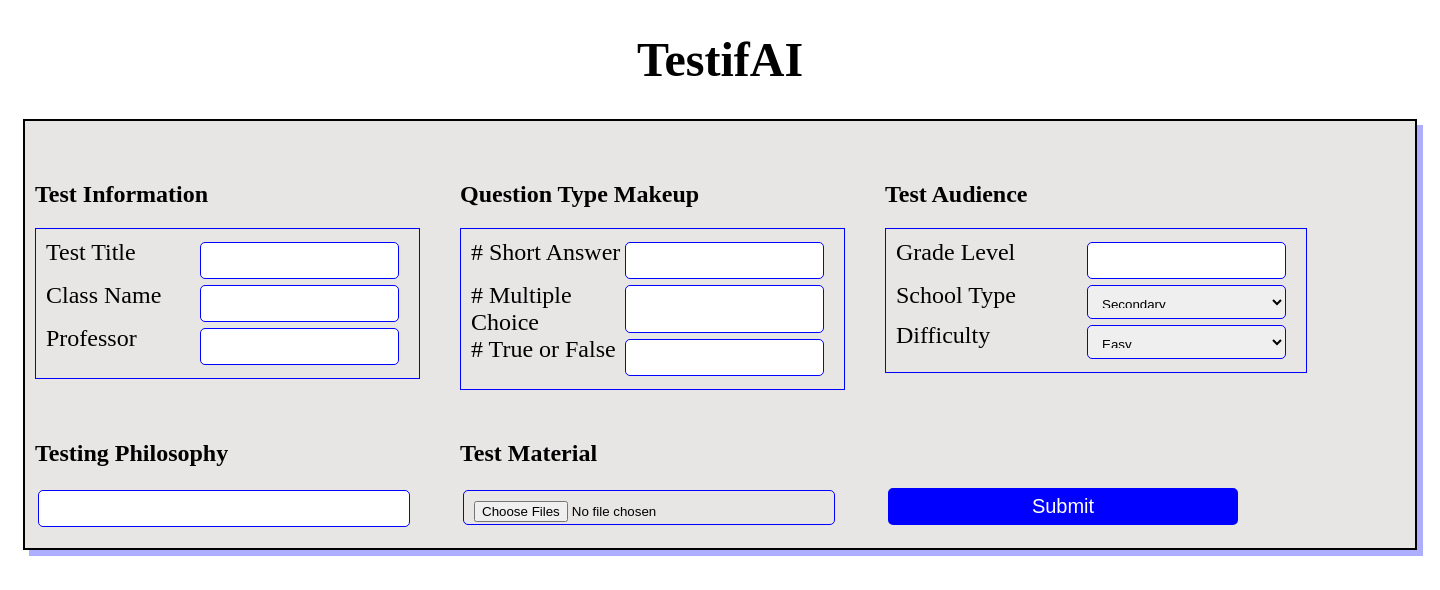
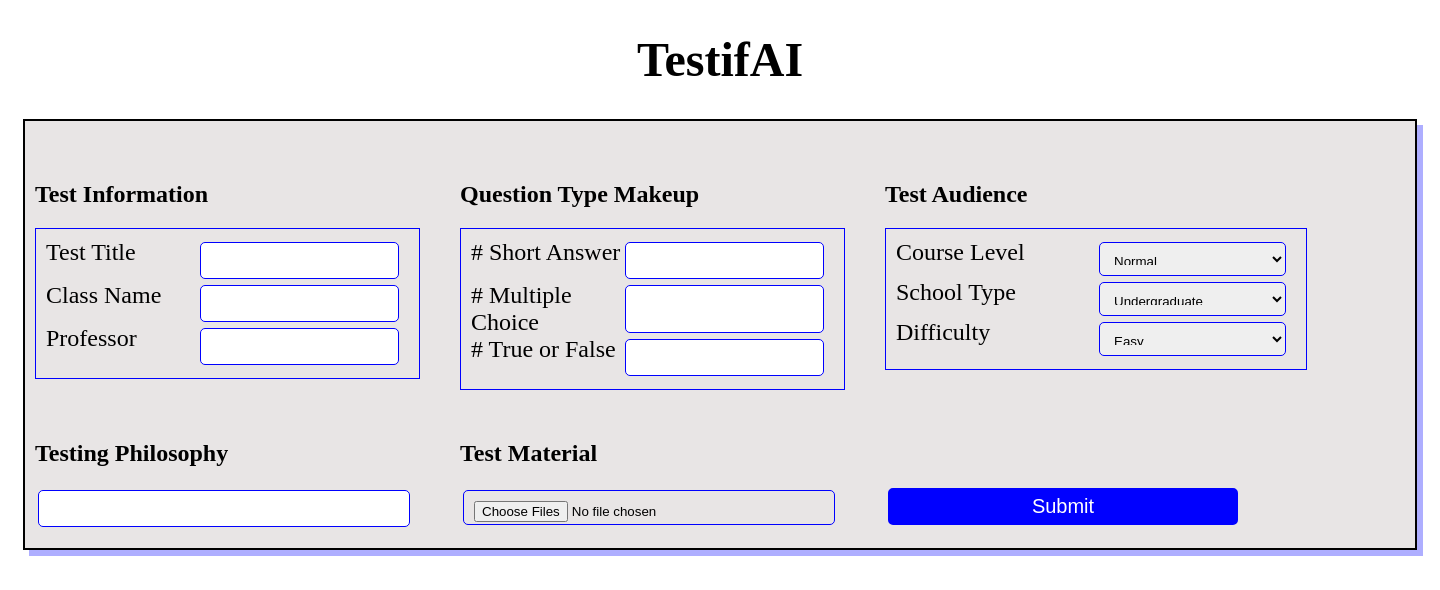
Before and after one commit to SpencerPresley/UMBC-2024-Hackathon, a FastAPI app: page / in a window 1440 px wide. Shown: the top 590 px of the page. Run offline with FastAPI, Linux system fonts and the light colour scheme.

Commit message:
reworking options for course level and school type and making inputs required

```diff
--- a/templates/form.html
+++ b/templates/form.html
@@ -15,13 +15,13 @@
                 <h2>Test Information</h2>
                 <div class="question-grid">
                     <label for="">Test Title</label>
-                    <input type="text" class="titleInput" name="title">
+                    <input type="text" class="titleInput" name="title" required>
 
                     <label for="">Class Name</label>
-                    <input type="text" class="classInput" name="course">
+                    <input type="text" class="classInput" name="course" required>
 
                     <label for="">Professor</label>
-                    <input type="text" class="professorInput" name="professor">
+                    <input type="text" class="professorInput" name="professor" required>
                 </div>
             </div>
 
@@ -29,26 +29,32 @@
                 <h2>Question Type Makeup</h2>
                 <div class="question-grid">
                     <label for=""># Short Answer</label>
-                    <input type="number" class="writtenInput" name="number_of_mcq_questions">
+                    <input type="number" class="writtenInput" name="number_of_mcq_questions" required>
 
                     <label for=""># Multiple Choice</label>
-                    <input type="number" class="multipleInput" name="number_of_written_questions">
+                    <input type="number" class="multipleInput" name="number_of_written_questions" required>
 
                     <label for=""># True or False</label>
-                    <input type="number" class="tfInput" name="number_of_TF_questions">
+                    <input type="number" class="tfInput" name="number_of_TF_questions" required>
                 </div>
             </div>
 
             <div id="testAudience">
                 <h2>Test Audience</h2>
                 <div class="question-grid">
-                    <label for="">Grade Level</label>
-                    <input type="number" class="schoolInput" name="school_type">
+                    <label for="">Course Level</label>
+                    <select id="level" name="level">
+                        <option value="Remedial">Remedial</option>
+                        <option value="Normal" selected>Normal</option>
+                        <option value="Honors">Honors</option>
+                    </select>
 
                     <label for="">School Type</label>
                     <select id="difficulty" name="difficulty">
-                        <option value="Secondary">Secondary</option>
-                        <option value="College">College</option>
+                        <option value="Elementary">Elementary</option>
+                        <option value="Middle">Middle</option>
+                        <option value="High">High</option>
+                        <option value="Undergraduate" selected>Undergraduate</option>
                         <option value="Graduate">Graduate</option>
                     </select>
 
@@ -56,7 +62,7 @@
                     <select id="difficulty" name="difficulty">
                         <option value="easy">Easy</option>
                         <option value="medium">Medium</option>
-                        <option value="hard">Hard</option>
+                        <option value="hard selected">Hard</option>
                         <option value="Extreme">Extreme</option>
                     </select>
                 </div>
@@ -64,12 +70,12 @@
 
             <div id="Philosophy">
                 <h2>Testing Philosophy</h2>
-                <input type="text" class="testing" name="testing_philosophy">
+                <input type="text" class="testing" name="testing_philosophy" required>
             </div>
 
             <div id="Material">
                 <h2>Test Material</h2>
-                <input type="file" id="fileUpload" name="subject_material" accept=".pdf,.docx,.pptx,.txt" multiple>
+                <input type="file" id="fileUpload" name="subject_material" accept=".pdf,.docx,.pptx,.txt" multiple required>
             </div>
             <div class="submit-button-container">
                 <button type="submitButton">Submit</button>
```
